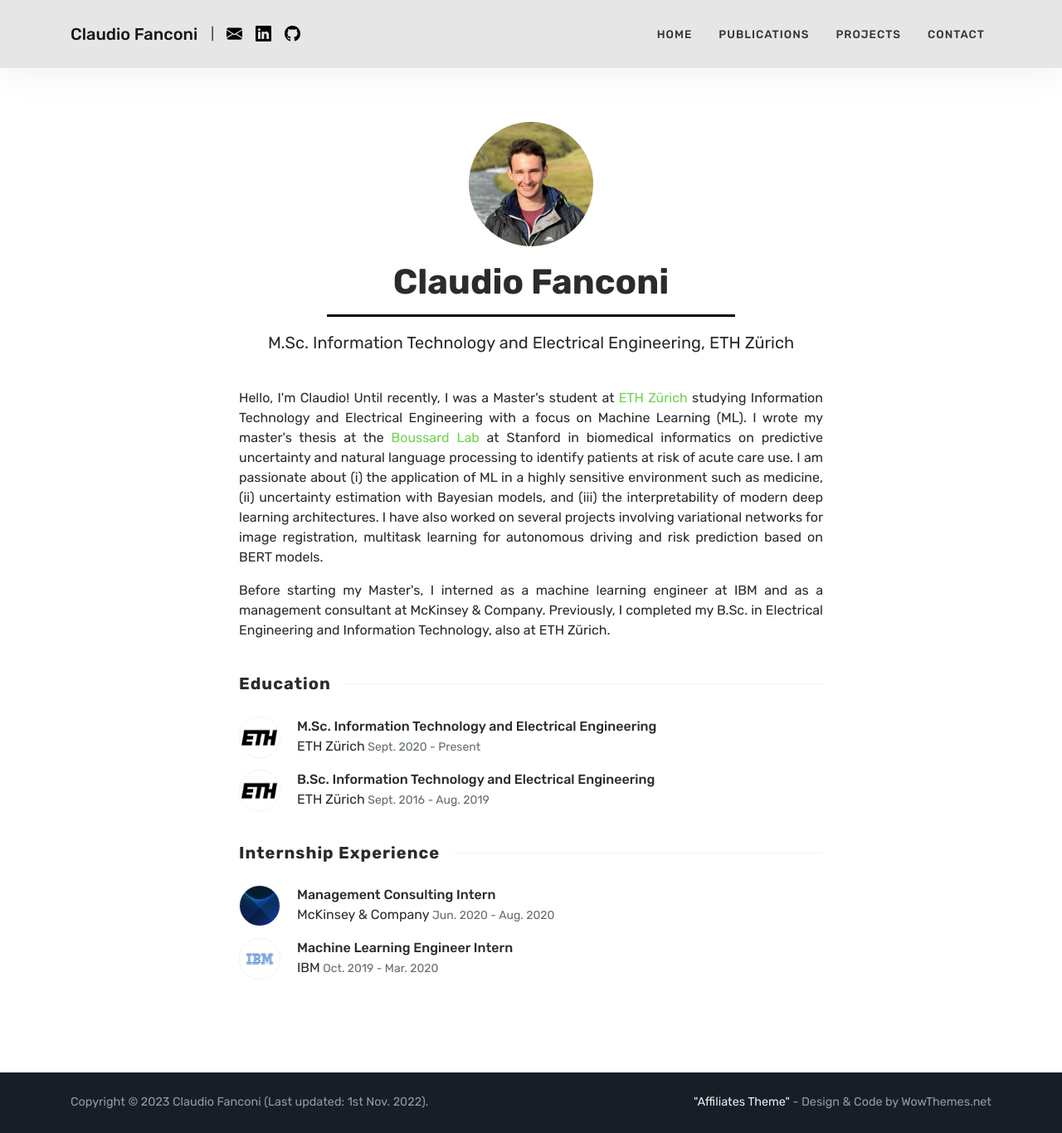
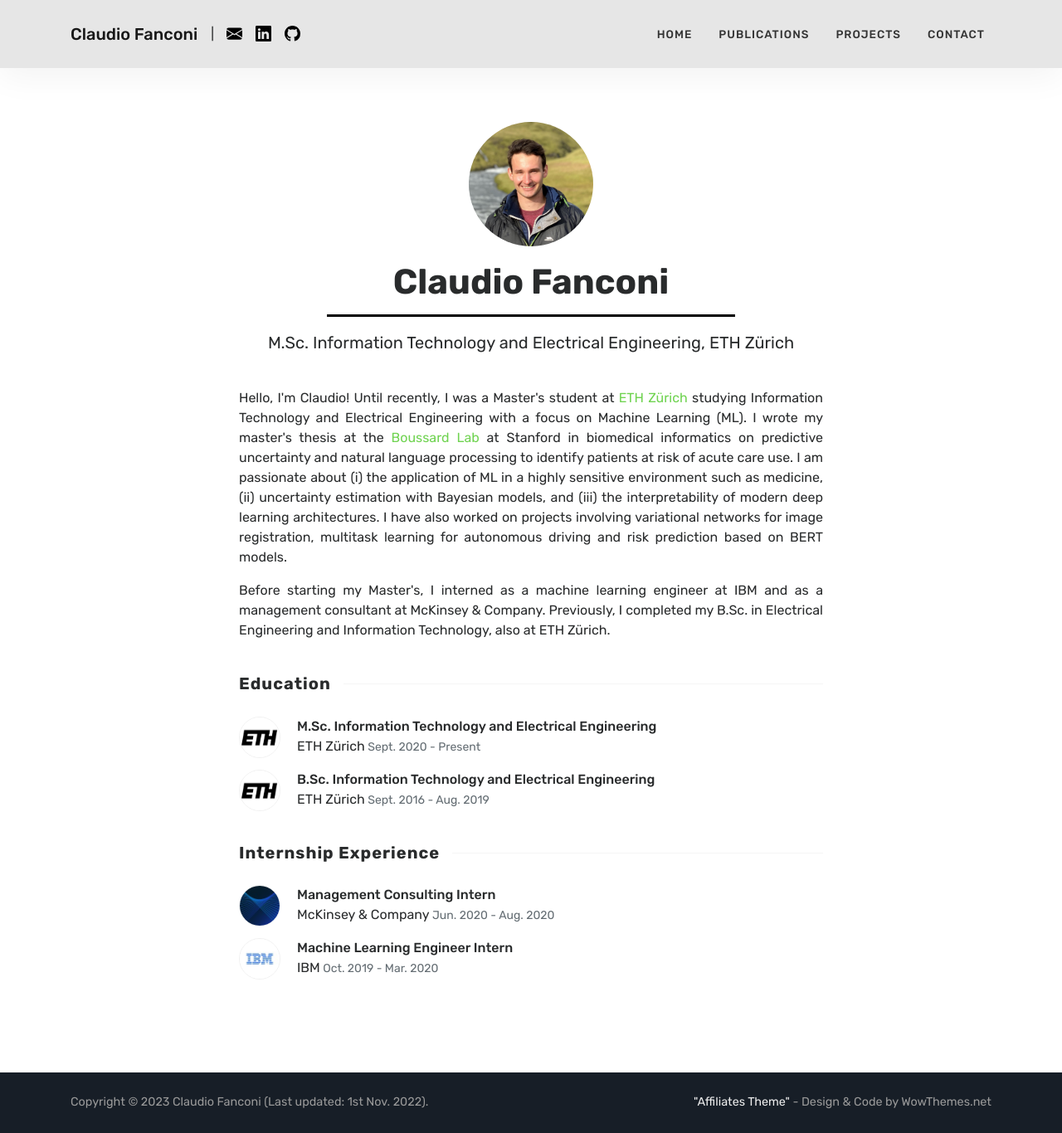
Before and after one commit to fanconic/fanconic.github.io, a Jekyll site: the page built from index.html, in a window 1280 px wide and 1366 px high. Shown: the whole window at 83% size. Built offline with Jekyll 4.4.1, drawn with Linux system fonts in a browser that asks for light colours.

Commit message:
publication update

```diff
--- a/index.html
+++ b/index.html
@@ -22,7 +22,7 @@ title: Home
             on predictive uncertainty and natural language processing to
             identify patients at risk of acute care use. I am passionate about (i) the application of ML in a highly
             sensitive environment such as medicine, (ii) uncertainty estimation with Bayesian models, and (iii) the
-            interpretability of modern deep learning architectures. I have also worked on several projects involving
+            interpretability of modern deep learning architectures. I have also worked on projects involving
             variational networks for image registration, multitask learning for autonomous driving and risk prediction
             based on BERT models.
 
```
Also changed, not shown: _pubs/01nlponcology.md (+1 -0 lines).
